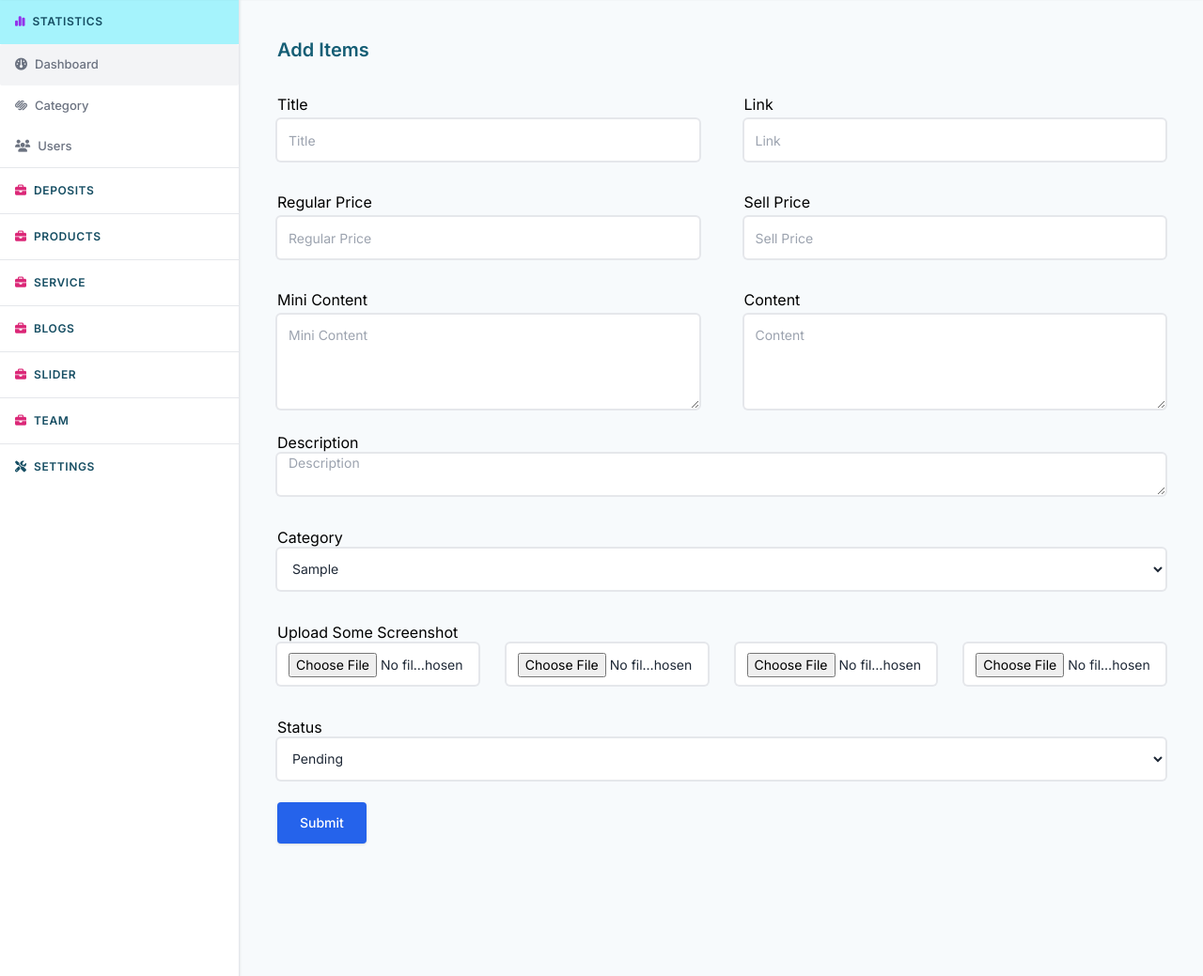
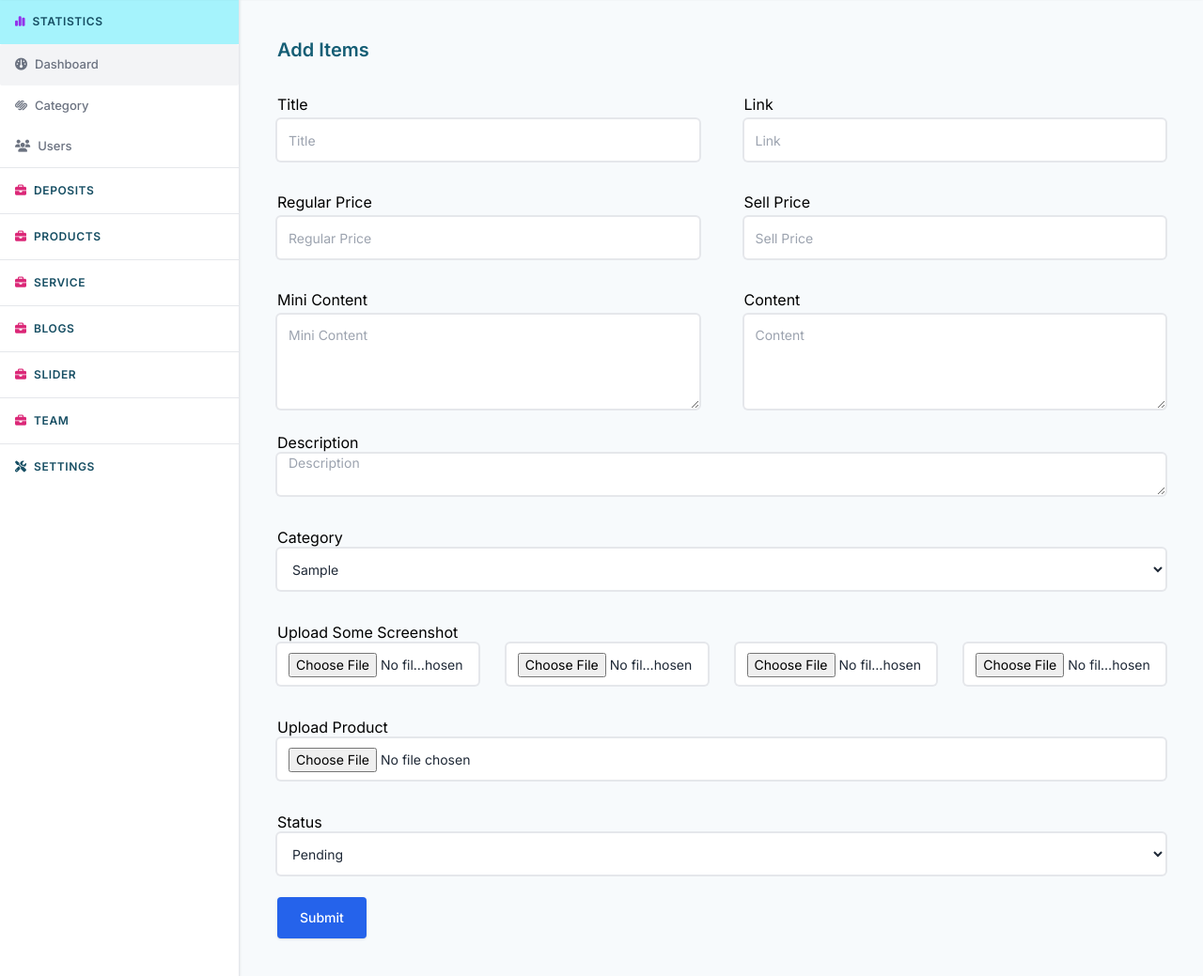
Before and after one commit to freelancermunna4/tentheme_office, a PHP site: page /admin/add-product.php in a window 1280 px wide. Shown: the part 81-1120 px from the top of the page at 94% size. Run offline with PHP 8.4, Linux system fonts and the light colour scheme; the visitor is signed in with stand-in values (Sample User, id 1); tables that the repository leaves empty or names only in its code hold one stand-in row (values such as "Sample post"); grey boxes marked "Sample" are stand-in pictures; some libraries are stand-ins or nearby versions.

Commit message:
added file_name

```diff
--- a/admin/add-product.php
+++ b/admin/add-product.php
@@ -17,6 +17,10 @@ if(isset($_POST['submit'])){
     $time = time();
 
 
+  $file_name = $_FILES['file']['name'];
+  $file_tmp = $_FILES['file']['tmp_name'];
+  move_uploaded_file($file_tmp,"upload/$file_name");
+
   $file_name1 = $_FILES['file1']['name'];
   $file_tmp1 = $_FILES['file1']['tmp_name'];
   move_uploaded_file($file_tmp1,"upload/$file_name1");
@@ -33,7 +37,8 @@ if(isset($_POST['submit'])){
   $file_tmp4 = $_FILES['file4']['tmp_name'];
   move_uploaded_file($file_tmp4,"upload/$file_name4");
 
-    $insert = _insert("products","pid, title, link, regular_price, sell_price, category, mini_content, content, description,status, file_name1, file_name2, file_name3, file_name4, time","'$pid', '$title', '$link', '$regular_price', '$sell_price', '$category', '$mini_content', '$content', '$description','$status','$file_name1','$file_name2','$file_name3','$file_name4', '$time'");
+
+  $insert = _insert("products","pid, title, link, regular_price, sell_price, category, mini_content, content, description,status, file_name, file_name1, file_name2, file_name3, file_name4, time","'$pid', '$title', '$link', '$regular_price', '$sell_price', '$category', '$mini_content', '$content', '$description','$status','$file_name','$file_name1','$file_name2','$file_name3','$file_name4', '$time'");
 
     if($insert){
       $msg = "Successfully Inserted";
@@ -111,6 +116,11 @@ if(isset($_POST['submit'])){
           </div>
 
           <div style="padding-top:33px">
+            <label for="product">Upload Product</label>
+            <input name="file" style="padding-top:10px;" class="input" type="file">
+          </div>
+
+          <div style="padding-top:33px">
             <label for="status">Status</label>
             <select name="status" class="input">
               <option value="Pending">Pending</option>
```
Also changed, not shown: admin/upload/w3logo (1).jpg (added), 1 other file.
